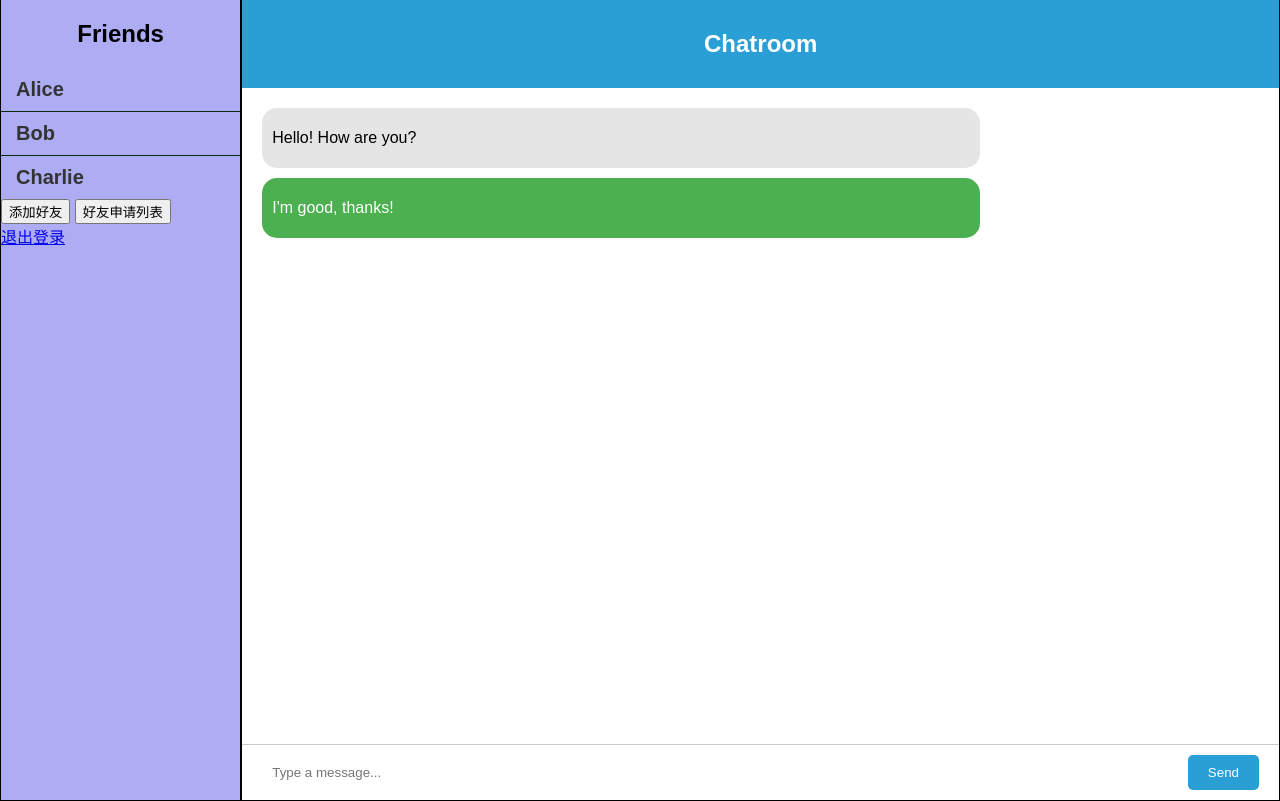
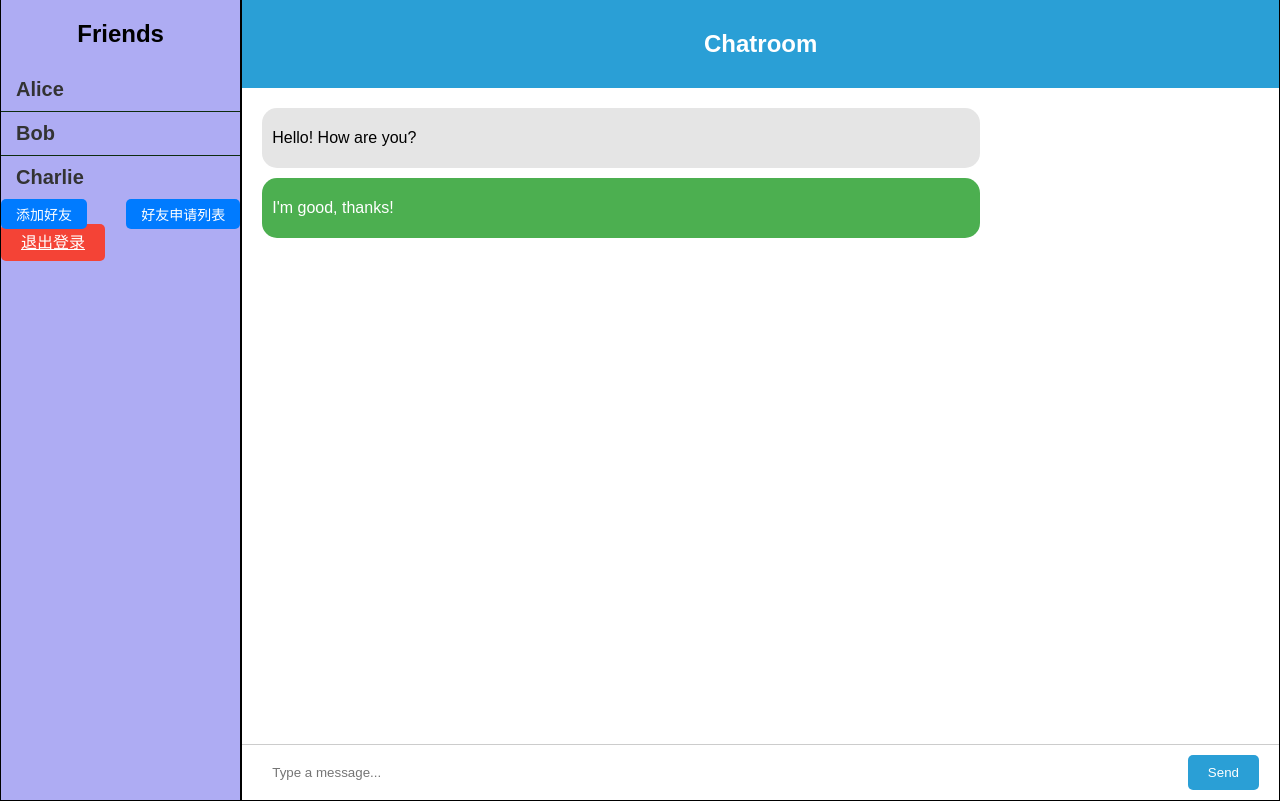
Before and after one commit to Smart-SangGe/Program_Design, a Flask app: page /chat in a window 1280 px wide. Run offline with Flask 3, Linux system fonts and the light colour scheme; the visitor is signed in with stand-in values (Sample User, id 1); some libraries are stand-ins or nearby versions.

Commit message:
聊天功能

```diff
--- a/static/css/chat.css
+++ b/static/css/chat.css
@@ -115,3 +115,38 @@ body {
 .friend-item:hover {
     background-color: #e0e0e0;  /* 鼠标悬停时的背景颜色 */
 }
+
+.friend-actions {
+    position: relative;
+    display: flex;
+    justify-content: space-between;  /* 使按钮之间有空间 */
+}
+
+.add-friend-btn, .friend-requests-btn {
+    padding: 5px 15px;
+    font-size: 14px;
+    cursor: pointer;
+    border: none;
+    border-radius: 5px;
+    background-color: #007bff;
+    color: white;
+    transition: background-color 0.3s;
+}
+
+.add-friend-btn:hover, .friend-requests-btn:hover {
+    background-color: #0056b3;
+}
+
+#logout-btn {
+    padding: 10px 20px;
+    background-color: #f44336;  /* 红色背景 */
+    color: white;
+    border: none;
+    border-radius: 5px;
+    cursor: pointer;
+    transition: background-color 0.3s;
+}
+
+#logout-btn:hover {
+    background-color: #d32f2f;  /* 深红色背景 */
+}
--- /dev/null
+++ b/static/js/chat.js
@@ -0,0 +1,13 @@
+var socket = io.connect('http://' + document.domain + ':' + location.port);
+
+socket.on('new_message', function(data) {
+    var li = document.createElement('li');
+    li.textContent = data.message;
+    document.getElementById('messages').appendChild(li);
+});
+
+function sendMessage() {
+    var input = document.getElementById('message');
+    socket.emit('send_message', {message: input.value});
+    input.value = '';
+}
```
